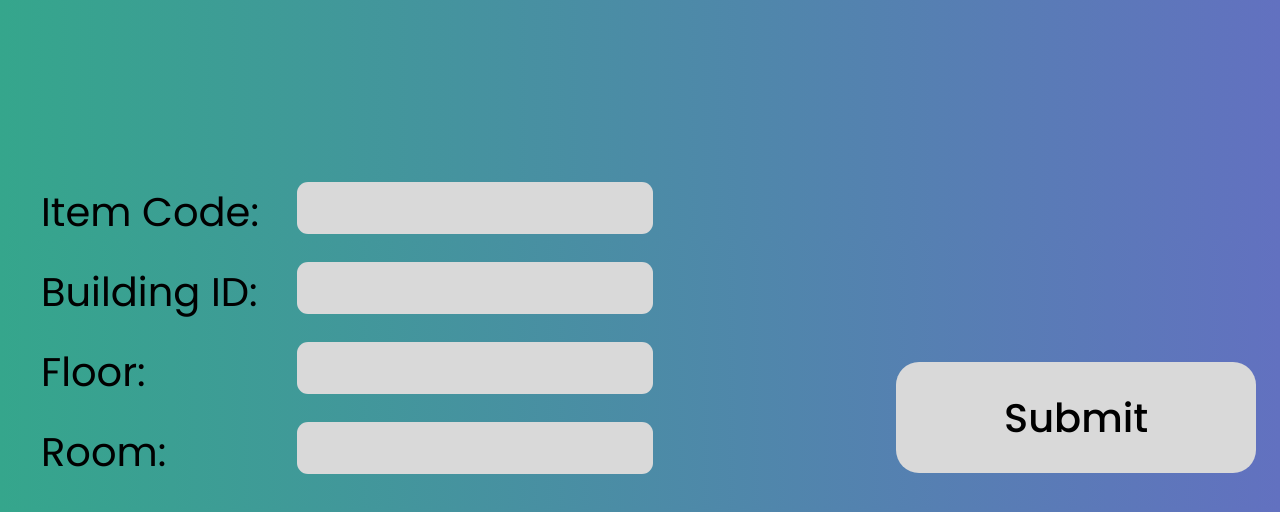
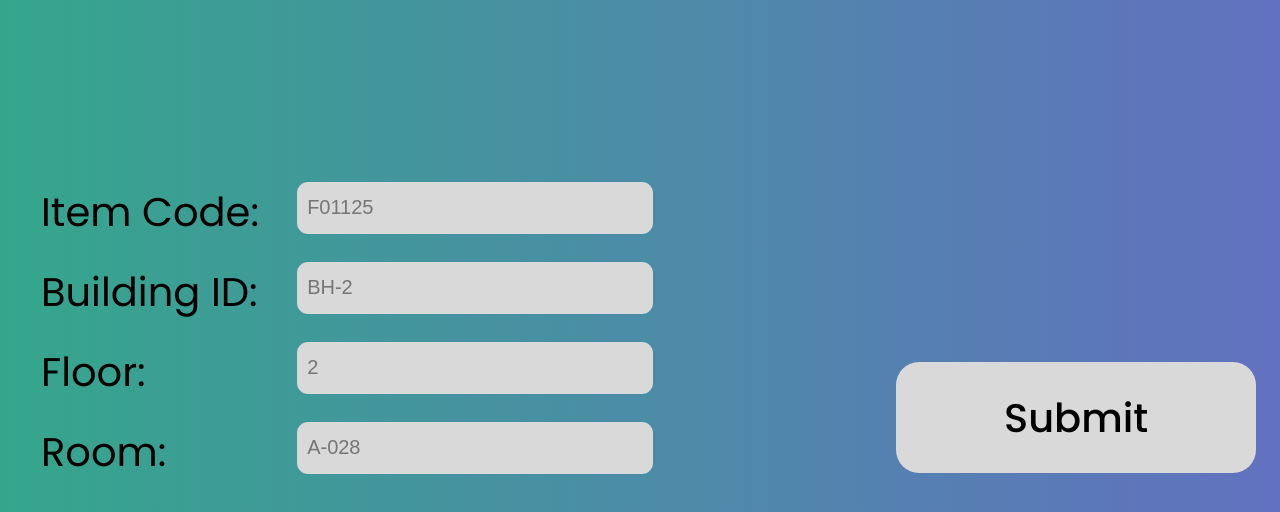
Before and after one commit to deepanshmittal/ISDL, a Django app: template templates/IM-add-inventory.html in a window 1280 px wide. Shown: the part 288-800 px from the top of the page. Run offline with Django 4.2, Linux system fonts and the light colour scheme; the template is opened without the code that fills it, so the values that code supplies are empty.

Commit message:
placeholders

```diff
--- a/templates/IM-add-inventory.html
+++ b/templates/IM-add-inventory.html
@@ -86,13 +86,13 @@
     <form method="POST" class="group-form1">
         {% csrf_token %}
         <div class="item-code-div">Item Code:</div>
-        <div class="building-id-div">Building ID:</div>
+        <div class="building-id-div" >Building ID:</div>
         <div class="floor-div">Floor:</div>
         <div class="room-div">Room:</div>
-        <input class="rectangle-input5" type="text" id="ItemCode" name="ItemCode" readonly required/>
-        <input class="rectangle-input2" type="text" name="BuildingID" maxlength="8" required/>
-        <input class="rectangle-input3" type="number" name="Floor" min="0" max="10" required/>
-        <input class="rectangle-input4" type="text" name="Room" maxlength="8" required/>
+        <input class="rectangle-input5"  placeholder="F01125" type="text" id="ItemCode" name="ItemCode" readonly required/>
+        <input class="rectangle-input2"  placeholder="BH-2" type="text" name="BuildingID" maxlength="8" required/>
+        <input class="rectangle-input3"  placeholder="2" type="number" name="Floor" min="0" max="10" required/>
+        <input class="rectangle-input4"  placeholder="A-028" type="text" name="Room" maxlength="8" required/>
         <button class="submit-button1" id="submitButton">
             <div class="rectangle-div102"></div>
             <div class="submit-div">Submit</div>
--- a/templates/IM-remove-inventory.html
+++ b/templates/IM-remove-inventory.html
@@ -62,8 +62,8 @@
         {#        <form class="group-form1">#}
         <div class="item-code-div">Item Code:</div>
         <div class="item-num-div">Item No.:</div>
-        <input class="rectangle-input" type="text" name="ItemCode" required/>
-        <input class="rectangle-input1" type="number" name="ItemNum" min="1" required/>
+        <input class="rectangle-input"  placeholder="F01125" type="text" name="ItemCode" required/>
+        <input class="rectangle-input1"  placeholder="69" type="number" name="ItemNum" min="1" required/>
         {#        </form>#}
         <div class="delete-button">
             {#            <div class="rectangle-div18"></div>#}
--- a/templates/IM-request-purchase.html
+++ b/templates/IM-request-purchase.html
@@ -59,8 +59,8 @@
             {% csrf_token %}
             <div class="item-code-div">Item Code:</div>
             <div class="quantity-div">Quantity:</div>
-            <input class="rectangle-input" name="ItemCode" type="text" maxlength="16" />
-            <input class="rectangle-input1" name="Quantity" type="number" min="1" />
+            <input class="rectangle-input"  placeholder="F01125" name="ItemCode" type="text" maxlength="16" />
+            <input class="rectangle-input1"  placeholder="69" name="Quantity" type="number" min="1" />
             <div class="addtolist-button">
                 <input class="rectangle-div17" type="submit" name="Add to List" value="Add to List" />
             </div>
--- a/templates/MGIM-exit-details.html
+++ b/templates/MGIM-exit-details.html
@@ -58,7 +58,7 @@
         </button>
         <div class="quantity-div">Quantity</div>
         <input type="text" hidden id="ItemCode" name="ItemCode"/>
-        <input class="rectangle-input" type="number" name="Quantity" id="Quantity" required min="1"/>
+        <input class="rectangle-input" placeholder="6" type="number" name="Quantity" id="Quantity" required min="1"/>
     </form>
     <div class="scroll">
         <table>
```
